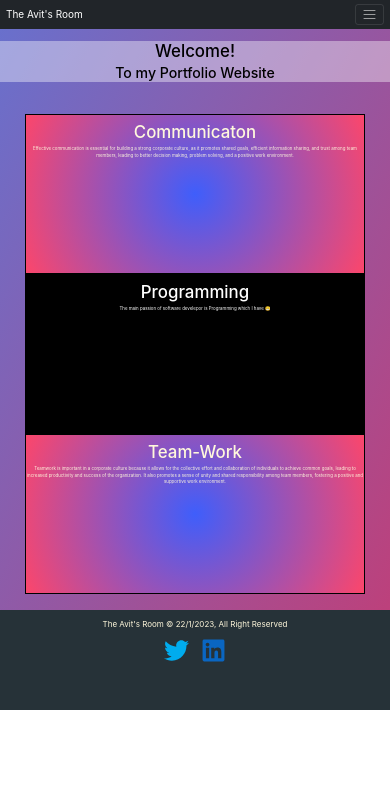
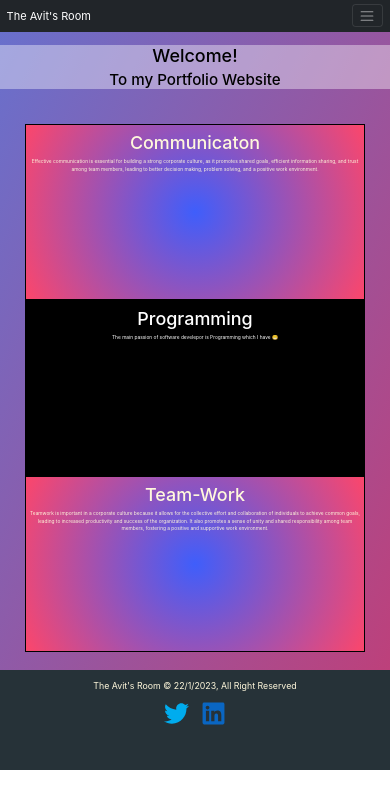
Before and after one commit to theavitw/MyPortfolio-, a React (Create React App) app: page / in a window 390 px wide. Shown: the top 808 px of the page. Built offline with nearby package versions, Linux system fonts and the light colour scheme.

Commit message:
Update ss.css

```diff
--- a/src/ss.css
+++ b/src/ss.css
@@ -199,12 +199,13 @@ ul{
 @media (max-width: 800px) {
    html
     {
-        font-size: 50%;
+        font-size: 55%;
     }
     .navbar .logo ,.navbar .navitems{
         /* padding: 0px; */
         float: none;
         display: block;
+        height : inherit;
         width: 100%;
         text-align: center;
         /* margin:0px; */
```
